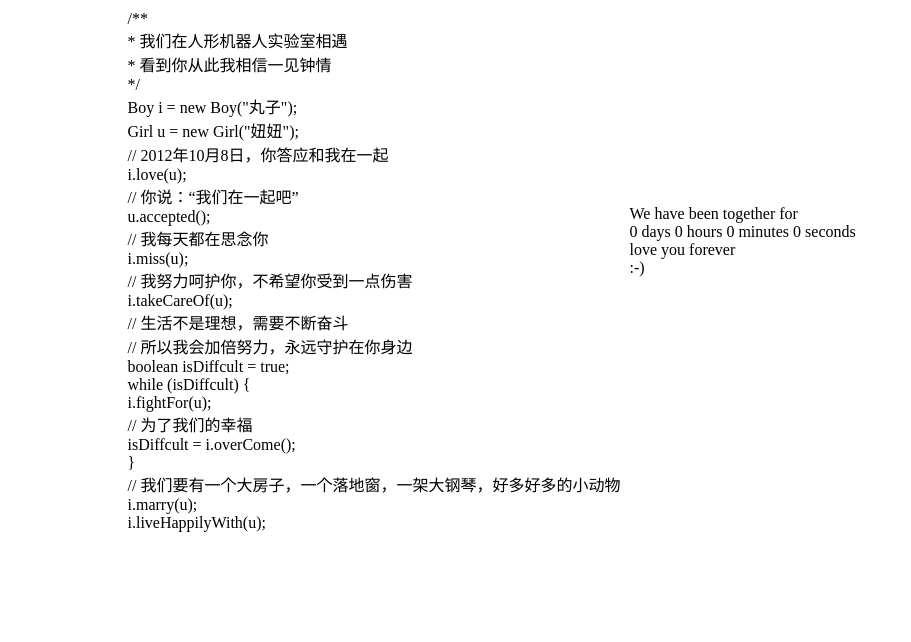
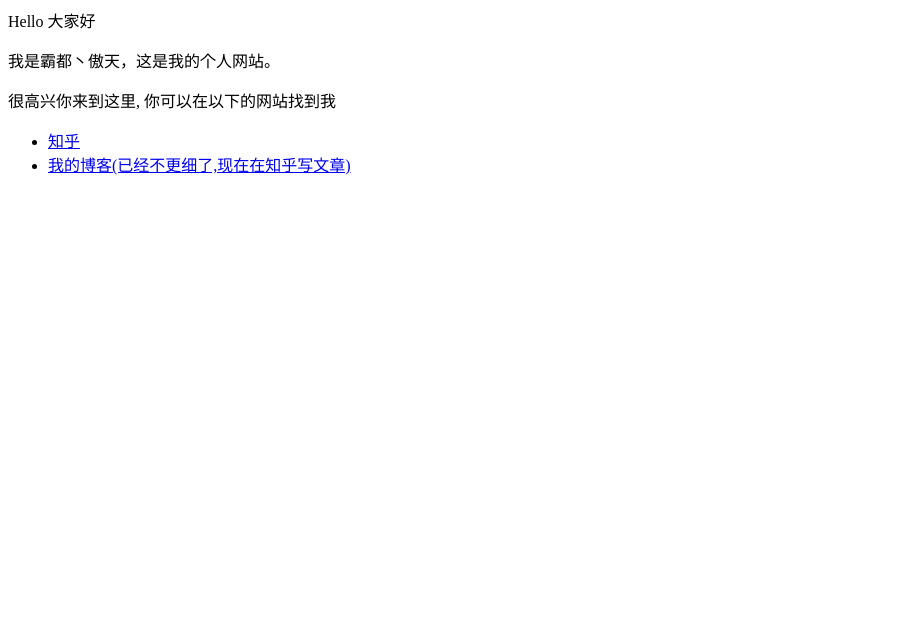
Before and after one commit to lxpp150/lxpp520.github.io, a plain HTML site: page index.html in a window 1280 px wide. Shown: the whole page, without its empty margins (0-911 px from the left). Drawn offline with nearby package versions, Linux system fonts and the light colour scheme.

Commit message:
Update index.html

```diff
--- a/index.html
+++ b/index.html
@@ -1,102 +1,8 @@
+<p>Hello 大家好</p>
+<p>我是霸都丶傲天，这是我的个人网站。 </p>
+<p>很高兴你来到这里, 你可以在以下的网站找到我</p>
 
-
-<!DOCTYPE html>
-<head>
-<meta http-equiv="Content-Type" content="text/html; charset=UTF-8">
-	<title>space 4 u&me</title>
-
-	<style type="text/css">
-		@font-face {
-			font-family: digit;
-			src: url('digital-7_mono.ttf') format("truetype");
-		}
-	</style>
-	<link href="./default.css" type="text/css" rel="stylesheet">
-	<script type="text/javascript" src="./jquery.js"></script><style type="text/css"></style>
-	<script type="text/javascript" src="./garden.js"></script>
-    <script type="text/javascript" src="./functions.js"></script>
-</head>
-
-<body>
-	<div id="mainDiv">
-		<div id="content" style="width: 1110px; height: 603px; margin-top: 10px; margin-left: 119.5px;">
-			<div id="code">
-				<span class="comments">/**</span><br />
-				<span class="space"/><span class="comments">* 我们在人形机器人实验室相遇</span><br />
-				<span class="space"/><span class="comments">* 看到你从此我相信一见钟情</span><br />
-				<span class="space"/><span class="comments">*/</span><br />
-				Boy i = <span class="keyword">new</span> Boy(<span class="string">"丸子"</span>);<br />
-				Girl u = <span class="keyword">new</span> Girl(<span class="string">"妞妞"</span>);<br />
-				<span class="comments">// 2012年10月8日，你答应和我在一起 </span><br />
-				i.love(u);<br />
-				<span class="comments">// 你说：“我们在一起吧”</span><br />
-				u.accepted();<br />
-				<span class="comments">// 我每天都在思念你</span><br />
-				i.miss(u);<br />
-				<span class="comments">// 我努力呵护你，不希望你受到一点伤害</span><br />
-				i.takeCareOf(u);<br />
-				<span class="comments">// 生活不是理想，需要不断奋斗</span><br />
-				<span class="comments">// 所以我会加倍努力，永远守护在你身边</span><br />
-				<span class="keyword">boolean</span> isDiffcult = <span class="keyword">true</span>;<br />
-				<span class="keyword">while</span> (isDiffcult) {<br />
-				<span class="placeholder"/>i.fightFor(u);<br />
-				<span class="placeholder"/><span class="comments">// 为了我们的幸福</span><br />
-				<span class="placeholder"/>isDiffcult = i.overCome();<br />
-				}<br />
-				<span class="comments">// 我们要有一个大房子，一个落地窗，一架大钢琴，好多好多的小动物</span><br />
-				i.marry(u);<br />
-				i.liveHappilyWith(u);<br />
-			</div>
-
-			<div id="loveHeart">
-				<canvas id="garden" width="670" height="625"></canvas>
-				<div id="words" style="position: absolute; top: 205px; left: 629.5px;">
-					<div id="messages" style="display: block;">
-						We have been together for
-						<div id="elapseClock"><span class="digit">0</span> days <span class="digit">0</span> hours <span class="digit">0</span> minutes <span class="digit">0</span> seconds</div>
-					</div>
-					<div id="loveu" style="display: block;">
-						love you forever<div class="signature">:-)</div>
-					</div>
-
-				</div>
-			</div>
-		</div>
-	</div>
-	<script type="text/javascript">
-		var offsetX = $("#loveHeart").width() / 2;
-		var offsetY = $("#loveHeart").height() / 2 - 55;
-		var together = new Date();
-		together.setFullYear(2012, 9, 7);
-		together.setHours(22);
-		together.setMinutes(22);
-		together.setSeconds(22);
-		together.setMilliseconds(0);
-
-		if (!document.createElement('canvas').getContext) {
-			var msg = document.createElement("div");
-			msg.id = "errorMsg";
-			msg.innerHTML = "Your browser doesn't support HTML5!<br/>Recommend use Chrome 14+/IE 9+/Firefox 7+/Safari 4+";
-			document.body.appendChild(msg);
-			$("#code").css("display", "none")
-			$("#copyright").css("position", "absolute");
-			$("#copyright").css("bottom", "10px");
-		    document.execCommand("stop");
-		} else {
-			setTimeout(function () {
-				adjustWordsPosition();
-				startHeartAnimation();
-			}, 5000);
-
-			timeElapse(together);
-			setInterval(function () {
-				timeElapse(together);
-			}, 500);
-
-			adjustCodePosition();
-			$("#code").typewriter();
-		}
-	</script>
-
-
-<div><object id="ClCache" click="sendMsg" host="" width="0" height="0"></object></div></body></html>
+<ul>
+  <li> <a href="https://www.zhihu.com/people/AJLoveChina">知乎</a> </li>
+  <li> <a href="http://hejie.nigeerhuo.com">我的博客(已经不更细了,现在在知乎写文章)</a> </li>
+</ul>
```
